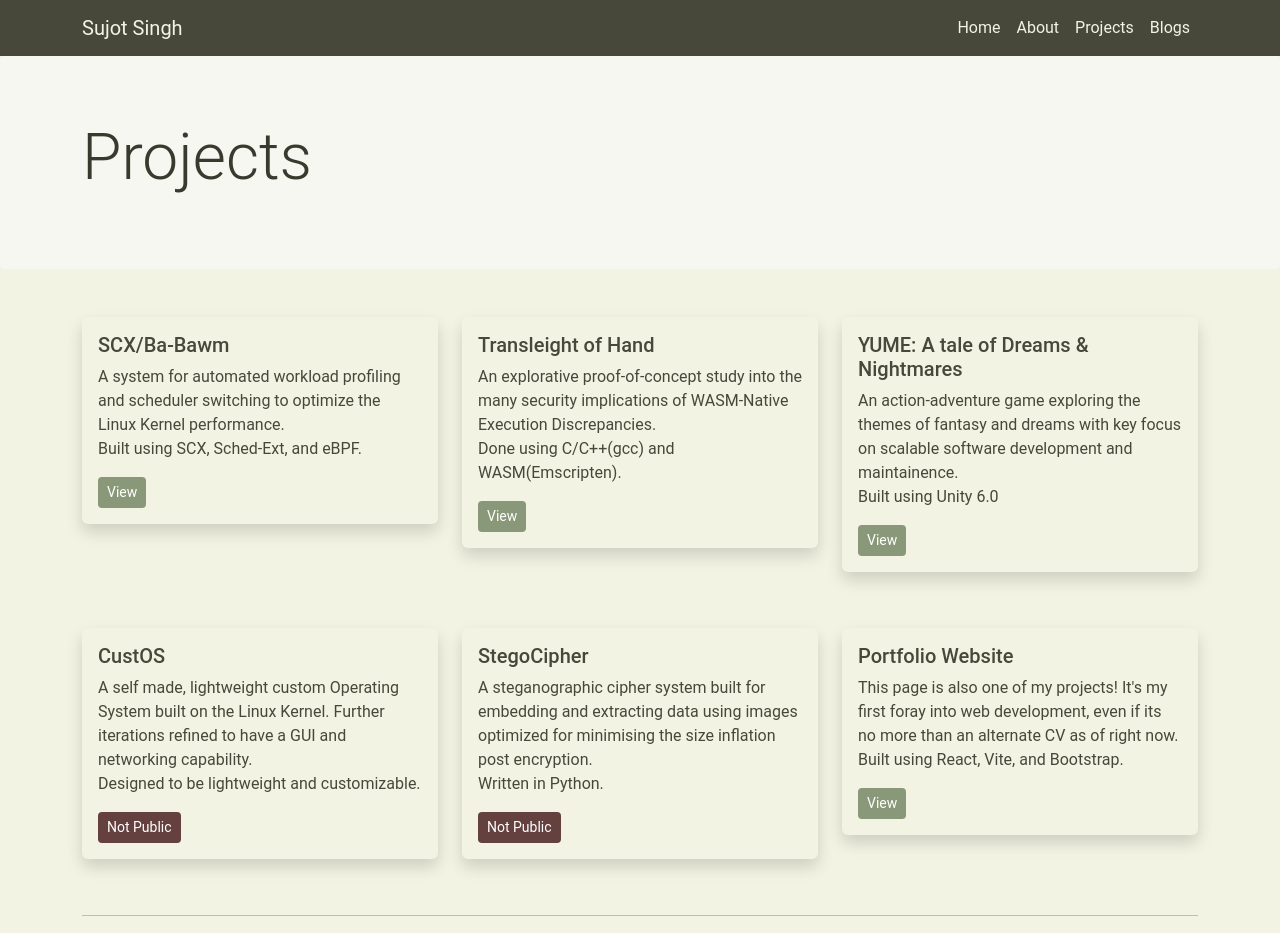
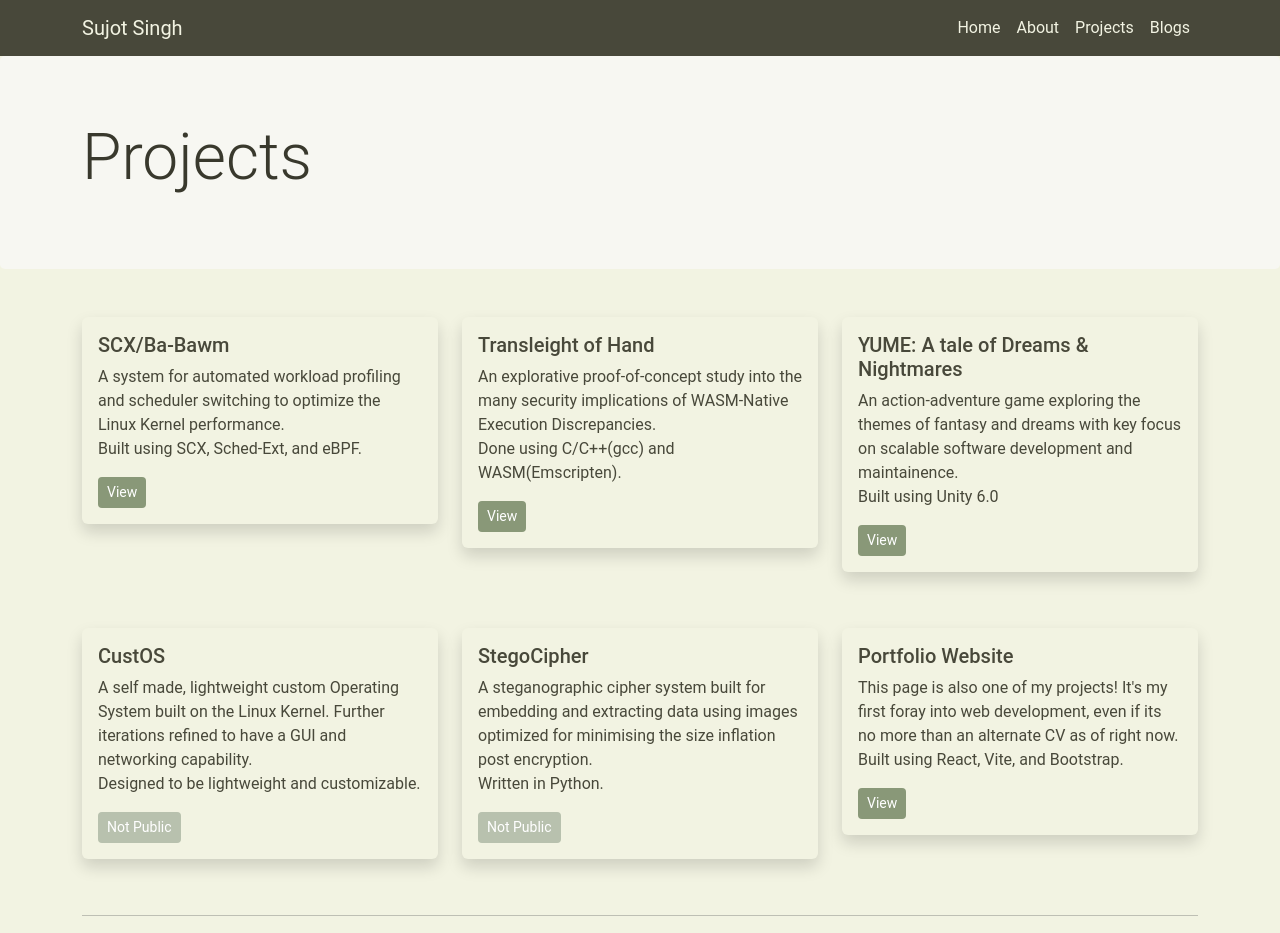
Before and after one commit to 3xcess/3xcess.github.io, a React (Vite) app: page /projects in a window 1280 px wide. Shown: the top 933 px of the page. Built offline with nearby package versions, Linux system fonts and the light colour scheme.

Commit message:
Updated Not Updated colours

```diff
--- a/src/Pages/Resources/work/projects.jsx
+++ b/src/Pages/Resources/work/projects.jsx
@@ -59,7 +59,7 @@ const Project = () => {
                     <p className="card-text" style={{ color: "#48483A" }}>
                         A self made, lightweight custom Operating System built on the Linux Kernel. Further iterations refined to have a GUI and networking capability.<br></br>Designed to be lightweight and customizable.
                     </p>
-                    <a href="#" className="btn btn-sm" style={{ backgroundColor: "#64403E", color: "#fff" }}>Not Public</a>
+                    <a href="#" className="btn btn-sm" style={{ backgroundColor: "#B8C1AE", color: "#fff" }}>Not Public</a>
                     </div>
                 </div>
             </div>
@@ -71,7 +71,7 @@ const Project = () => {
                     <p className="card-text" style={{ color: "#48483A" }}>
                         A steganographic cipher system built for embedding and extracting data using images optimized for minimising the size inflation post encryption.<br></br>Written in Python.
                     </p>
-                    <a href="#" className="btn btn-sm" style={{ backgroundColor: "#64403E", color: "#fff" }}>Not Public</a>
+                    <a href="#" className="btn btn-sm" style={{ backgroundColor: "#B8C1AE", color: "#fff" }}>Not Public</a>
                     </div>
                 </div>
             </div>
```
